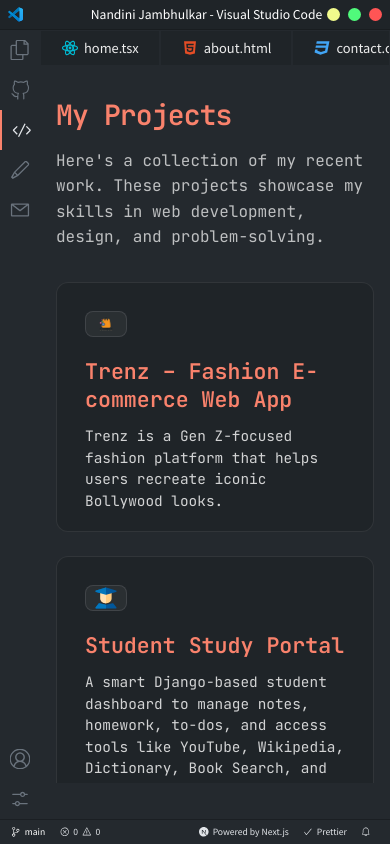
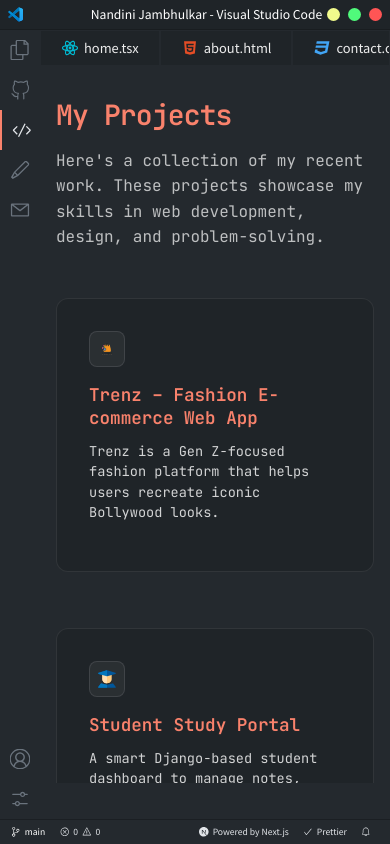
Before and after one commit to nandiniJambhulkar12/Portfolio, a Next.js app: page /projects in a window 390 px wide. Built offline with nearby package versions, Linux system fonts and the light colour scheme.

Commit message:
Update ProjectCard.module.css

```diff
--- a/styles/ProjectCard.module.css
+++ b/styles/ProjectCard.module.css
@@ -11,6 +11,7 @@
   transition: all 0.25s ease;
   text-decoration: none;
   color: inherit;
+  width: 100%;
 }
 
 .card:hover {
@@ -134,3 +135,40 @@
 .underline:hover {
   background-size: 100% 88%;
 }
+
+/* ✅ Responsive Styling for Mobile */
+@media screen and (max-width: 600px) {
+  .card {
+    height: auto;
+    padding: 1rem;
+    margin: 1rem 0;
+  }
+
+  .content {
+    padding: 1rem;
+  }
+
+  .title {
+    font-size: 1.1rem;
+  }
+
+  .description {
+    font-size: 0.85rem;
+  }
+
+  .link {
+    font-size: 0.75rem;
+    padding: 0.4rem 0.8rem;
+  }
+
+  .logoWrapper {
+    width: 36px;
+    height: 36px;
+    margin-bottom: 1rem;
+  }
+
+  .logo {
+    width: 20px;
+    height: 20px;
+  }
+}
```
